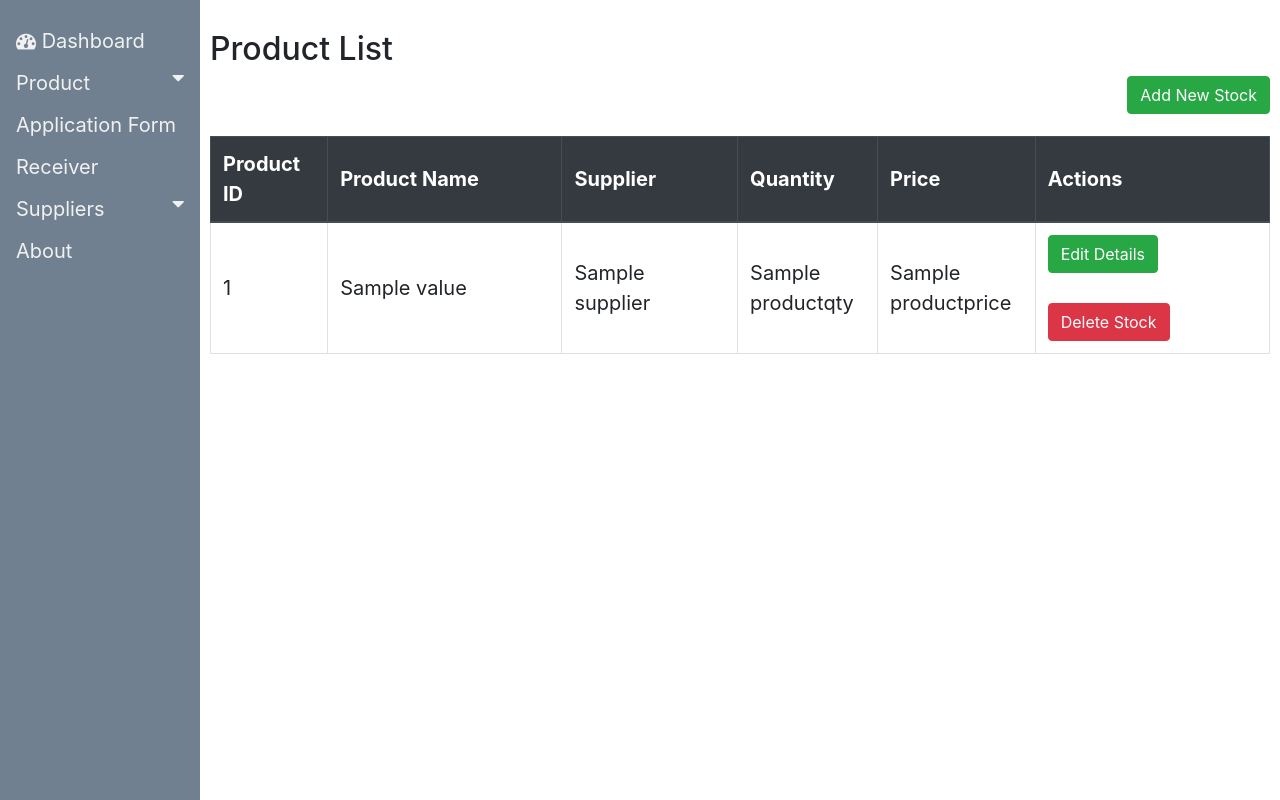
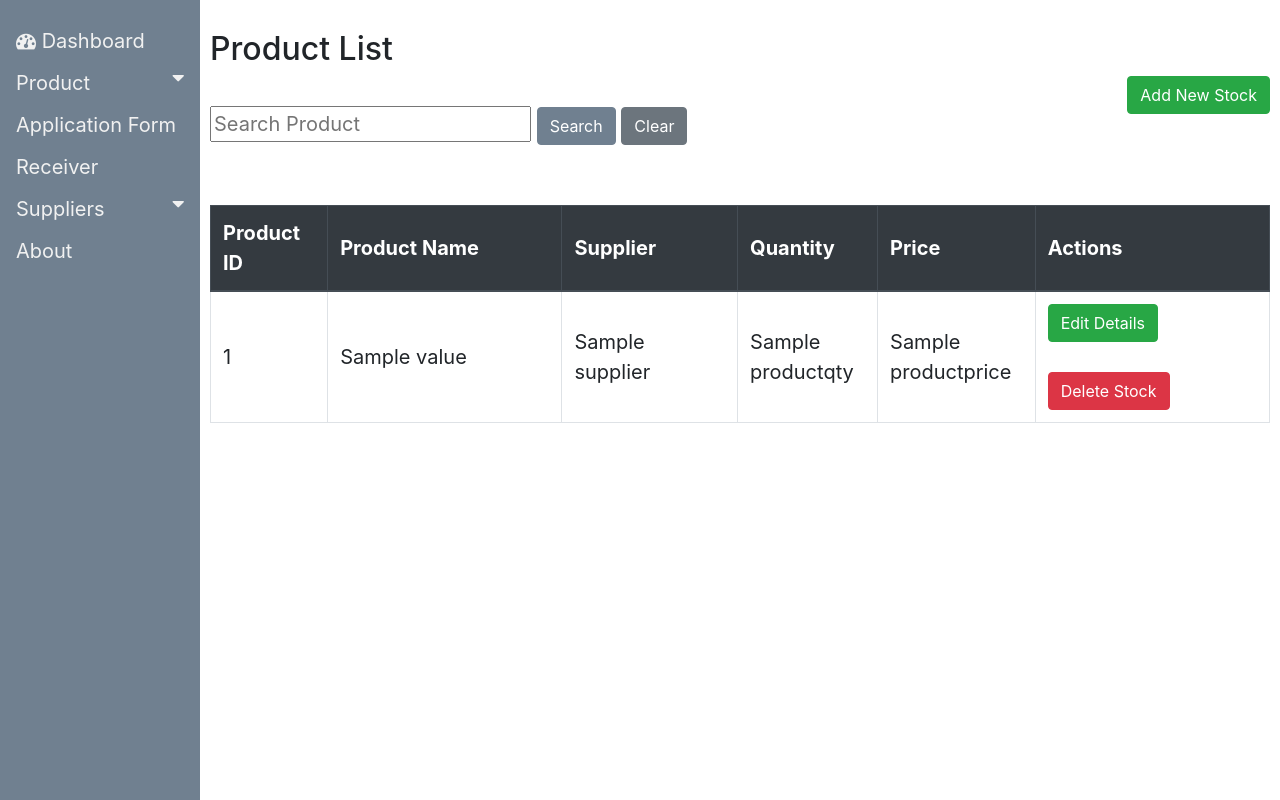
Before and after one commit to zaeskye/InventoryManagementSystem, a Django app: template inventory/templates/product.html in a window 1280 px wide. Run offline with Django 3.2, Linux system fonts and the light colour scheme; the template is opened without the code that fills it: most values are stand-ins (such as "Sample title", 1, 10 or a date in 2020); some libraries are stand-ins or nearby versions.

Commit message:
search_bar code in product list

```diff
--- a/inventory/templates/product.html
+++ b/inventory/templates/product.html
@@ -42,6 +42,14 @@
 
             <a href="{% url 'inventory:add_product' %}" style="float: right;" class="btn btn-success">Add New Stock</a>
 
+            <br>
+
+            <form method="get" action="{% url 'inventory:search_product' %}">
+                <input type="text" name="q" value="{{ request.GET.q }}" placeholder="Search Product">
+                <button type="submit" class="btn btn-primary">Search</button>
+                <a href="{% url 'inventory:product' %}" class="btn btn-secondary">Clear</a>
+            </form>
+
             <br><br>
 
             <table class="table table-css table-bordered table-hover">
@@ -70,6 +78,19 @@
                         </td>
                     </tr>
                     {% endfor %}
+
+                    {% if search_results %}
+                        {% for product in search_results %}
+                            <tr>
+                                <td>{{ product.productid }}</td>
+                                <td>{{ product.productname }}</td>
+                                <td>{{ product.supplier }}</td>
+                                <td>{{ product.productqty }}</td>
+                                <td>{{ product.productprice }}</td>
+                                <td></td>
+                            </tr>
+                        {% endfor %}
+                    {% endif %}
                 </tbody>
             </table>
         </div>
```
